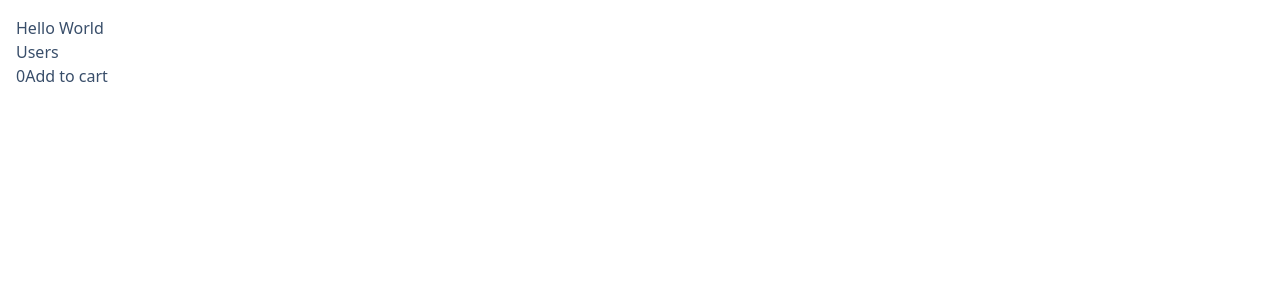
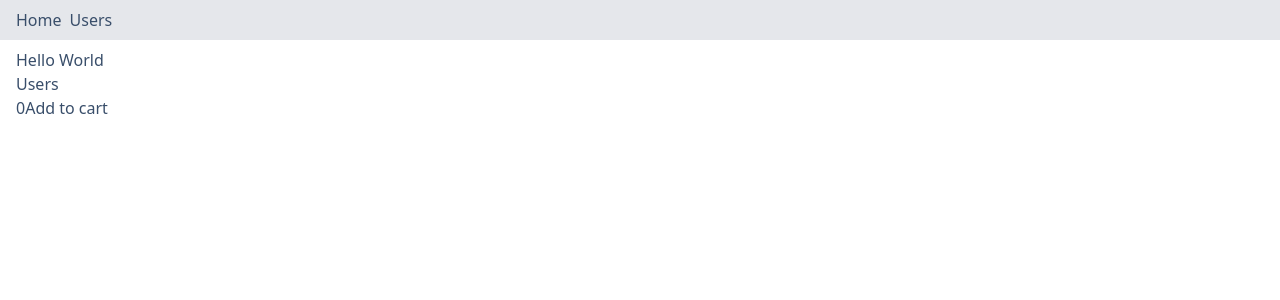
Before and after one commit to Devender00999/next-with-mosh, a Next.js app: page / in a window 1280 px wide. Shown: the top 300 px of the page. Built offline with nearby package versions, Linux system fonts and the light colour scheme.

Commit message:
Added loader and layout

```diff
--- a/app/admin/layout.tsx
+++ b/app/admin/layout.tsx
@@ -6,13 +6,13 @@ interface Props {
 const AdminLayout = ({ children }: Props) => {
    return (
       <div className="flex h-screen w-screen">
-         <div className="w-[10rem]">
-            <ul>
+         <div className="w-[10rem] bg-gray-500 text-white px-4">
+            <ul className="mt-4 flex flex-col gap-3">
                <li>Item 1</li>
                <li>Item 2</li>
             </ul>
          </div>
-         <div className="flex flex-1">{children}</div>
+         <div className="flex flex-1 p-3 px-4">{children}</div>
       </div>
    );
 };
--- /dev/null
+++ b/app/components/Navbar.tsx
@@ -0,0 +1,13 @@
+import Link from "next/link";
+import React from "react";
+
+const Navbar = () => {
+   return (
+      <div className="Navbar flex gap-2 bg-gray-200 px-4 py-2 w-screen">
+         <Link href="/">Home</Link>
+         <Link href="/users">Users</Link>
+      </div>
+   );
+};
+
+export default Navbar;
--- a/app/globals.css
+++ b/app/globals.css
@@ -20,6 +20,6 @@ body {
 
 @layer base {
    h1 {
-      /* @apply font-extrabold text-2xl mb-3 font-poppins; */
+      @apply font-extrabold text-2xl mb-3;
    }
 }
--- a/app/layout.tsx
+++ b/app/layout.tsx
@@ -1,6 +1,7 @@
 import type { Metadata } from "next";
 import { Geist, Geist_Mono } from "next/font/google";
 import "./globals.css";
+import Navbar from "./components/Navbar";
 
 const geistSans = Geist({
    variable: "--font-geist-sans",
@@ -25,9 +26,10 @@ export default function RootLayout({
    return (
       <html lang="en">
          <body
-            className={`${geistSans.variable} ${geistMono.variable} antialiased p-4`}
+            className={`${geistSans.variable} ${geistMono.variable} antialiased`}
          >
-            {children}
+            <Navbar />
+            <div className="px-4 py-2">{children}</div>
          </body>
       </html>
    );
--- /dev/null
+++ b/app/loading.tsx
@@ -0,0 +1,11 @@
+import React from "react";
+
+const Loading = () => {
+   return (
+      <div className="flex h-[calc(100vh)] justify-center">
+         <span className="loading loading-spinner loading-xl"></span>
+      </div>
+   );
+};
+
+export default Loading;
--- a/app/users/page.tsx
+++ b/app/users/page.tsx
@@ -1,4 +1,4 @@
-import React from "react";
+import React, { Suspense } from "react";
 import UserTable from "./UserTable";
 
 const UserPages = async ({ searchParams }: any) => {
@@ -6,7 +6,9 @@ const UserPages = async ({ searchParams }: any) => {
    console.log({ sortOrder });
    return (
       <div>
+         {/* <Suspense fallback={<span>Loading...</span>}> */}
          <UserTable sortOrder={sortOrder as string} />
+         {/* </Suspense> */}
       </div>
    );
 };
```
